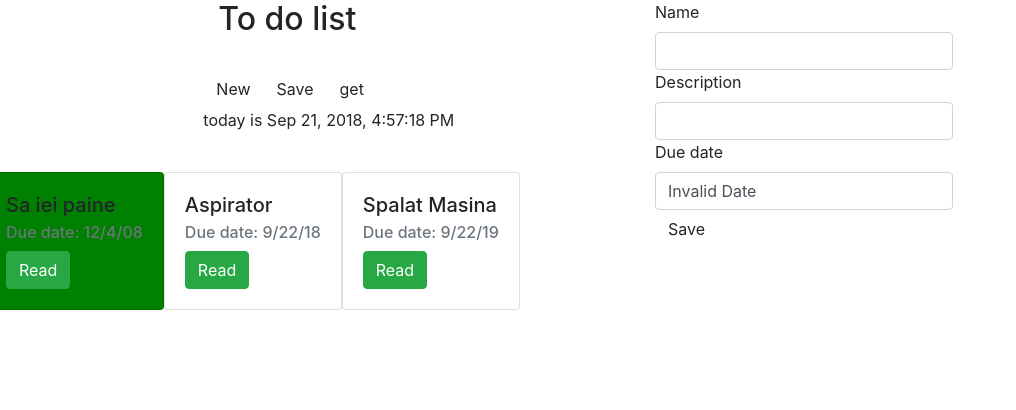
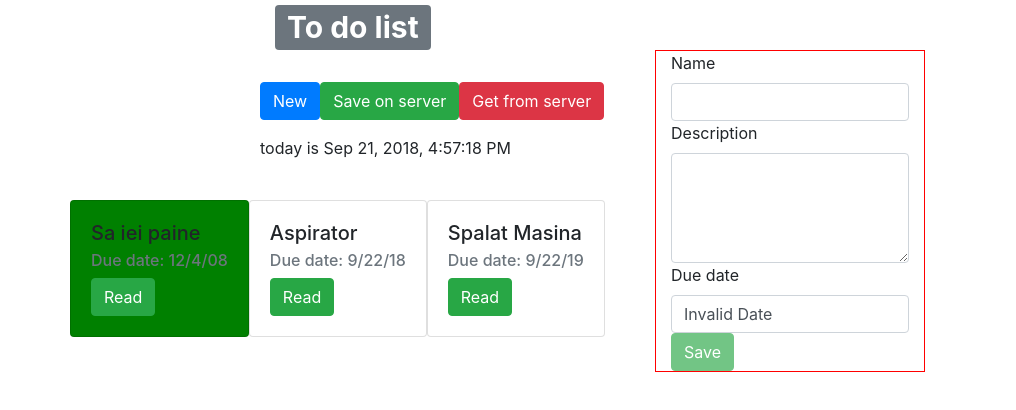
Before and after one commit to gxg10/to-do-task, an Angular app: page /new-task in a window 1280 px wide. Shown: the top 410 px of the page, without its empty margins (0-1016 px from the left). Built offline with nearby package versions, Linux system fonts and the light colour scheme.

Commit message:
modif de design

```diff
--- a/src/app/app.component.html
+++ b/src/app/app.component.html
@@ -10,11 +10,13 @@
         </div>
 </div> -->
 
-<div class="row">
-                <div class="col-sm-6">
-                                <app-to-do-list></app-to-do-list>
-                        </div>
-                        <div class="col-sm-6">
+<div class="container">
+                <div class="row">
+                                <div class="col-sm-6">
+                                        <app-to-do-list></app-to-do-list>
+                                </div>
+                                <div class="col-sm-6">
                                         <router-outlet></router-outlet>
+                                </div>
                         </div>
 </div>
--- a/src/app/to-do-list/new-task/new-task.component.css
+++ b/src/app/to-do-list/new-task/new-task.component.css
@@ -0,0 +1,4 @@
+.casuta {
+    margin-top: 50px;
+    border: 1px red solid;
+}
--- a/src/app/to-do-list/new-task/new-task.component.html
+++ b/src/app/to-do-list/new-task/new-task.component.html
@@ -1,25 +1,18 @@
-
+<div class="container">
   <div class="row">
-  <div class="col-md-6">
-      <!-- <form (ngSubmit)="addTask(f)" #f="ngForm">
-          <label for="name">Name</label>
-          <input type="text" class="form-control" name="name" ngModel>
-           <label for="description">Description</label>
-           <input type="text" class="form-control" name="description" ngModel>
-           <label for="duedate">Due date</label>
-           <input type="text" class="form-control" name="duedate" ngModel>
-            <button type="submit" class="btn btn-primary">Save</button>
-         </form> -->
+    <div class="col-md-6 casuta">
 
       <form [formGroup]="taskForm" (ngSubmit)="onSubmit()">
         <label for="name">Name</label>
         <input type="text" id="name" formControlName="name" class="form-control">
         <label for="small_description">Description</label>
-           <input type="text" id="small_description" formControlName="small_description" class="form-control">
+        <textarea type="text" id="small_description" formControlName="small_description"
+        class="form-control" rows="4"></textarea>
         <label for="duedate">Due date</label>
         <input type="text" id="duedate" formControlName="duedate" class="form-control">
-           <button type="submit" class="btn btn-succes">Save</button>
+        <button type="submit" class="btn btn-success" [disabled]="!taskForm.valid">Save</button>
         </form>
 
         </div>
       </div>
+</div>
--- a/src/app/to-do-list/new-task/new-task.component.ts
+++ b/src/app/to-do-list/new-task/new-task.component.ts
@@ -1,5 +1,5 @@
 import { Component, OnInit, Input } from '@angular/core';
-import { NgForm, FormGroup, FormControl } from '@angular/forms';
+import { NgForm, FormGroup, FormControl, Validators } from '@angular/forms';
 import { Task } from '../../task-model';
 import { TaskService } from '../../task-service';
 import { Router, ActivatedRoute, Params } from '@angular/router';
@@ -31,16 +31,6 @@ export class NewTaskComponent implements OnInit {
     );
   }
 
-  // addTask(form: NgForm) {
-  //   const name = form.value.name;
-  //   const small_description = form.value.small_description;
-  //   const duedate = form.value.duedate;
-  //   const n =  new Task(name, small_description, duedate);
-  //   console.log(n);
-  //   this.taskService.addTask(n);
-  //   this.router.navigate(['/']);
-  // }
-
   onSubmit() {
 
     if (this.editMode) {
@@ -52,8 +42,8 @@ export class NewTaskComponent implements OnInit {
       const n = new Task(name, small_desc, duedate);
 
       this.taskService.updateTask(this.id, n);
+      this.router.navigate(['..']);
     } else {
-      console.log(this.taskForm.value);
 
       const name = this.taskForm.value.name;
       const small_desc = this.taskForm.value.small_description;
@@ -61,6 +51,8 @@ export class NewTaskComponent implements OnInit {
 
       const n = new Task(name, small_desc, duedate);
       this.taskService.addTask(n);
+      this.taskForm.reset();
+      this.router.navigate(['..']);
     }
 
 
@@ -80,9 +72,11 @@ export class NewTaskComponent implements OnInit {
     }
 
     this.taskForm = new FormGroup({
-      'name' : new FormControl(taskName),
-      'small_description': new FormControl(small_description),
-      'duedate' : new FormControl(duedate)
+      'name' : new FormControl(taskName, Validators.required),
+      'small_description': new FormControl(small_description,
+        [Validators.required, Validators.maxLength(20)]),
+      'duedate' : new FormControl(duedate,
+        [Validators.required, Validators.pattern(/^[A-Za-z0-9 _.,:!"'/$]*$/)])
     });
   }
 
--- a/src/app/to-do-list/to-do-list.component.html
+++ b/src/app/to-do-list/to-do-list.component.html
@@ -1,14 +1,17 @@
   <div class="row">
     <div class="col-sm-8 offset-md-4">
-      <h2>To do list</h2>
+      <h1><span class="badge badge-secondary">To do list</span></h1>
     </div>
   </div>
   <br>
   <div class="row">
     <div class="com-sm-4 offset-md-4">
-        <button class="btn" (click)="newTask()">New</button>
-        <button class="btn" (click)="saveServer()">Save</button>
-        <button class="btn" (click)="getFromServer()">get</button>
+        <div class="btn-toolbar mb-3">
+            <button class="btn btn-primary" (click)="newTask()">New</button>
+            <button class="btn btn-success" (click)="saveServer()">Save on server</button>
+            <button class="btn btn-danger" (click)="getFromServer()">Get from server</button>
+        </div>
+
         <p>today is {{today | date: 'medium'}}</p>
     </div>
   </div>
--- a/src/app/to-do-list/to-do-list.component.ts
+++ b/src/app/to-do-list/to-do-list.component.ts
@@ -52,8 +52,6 @@ export class ToDoListComponent implements OnInit, DoCheck {
     this.taskService.fetchFromServer().subscribe(
       (tasks: Task[]) => {
         this.taskService.setTasts(tasks);
-        // this.itemList = tasks;
-        // console.log(tasks);
       }
     );
   }
```
Lines whose indentation alone changed are shown as unchanged.
